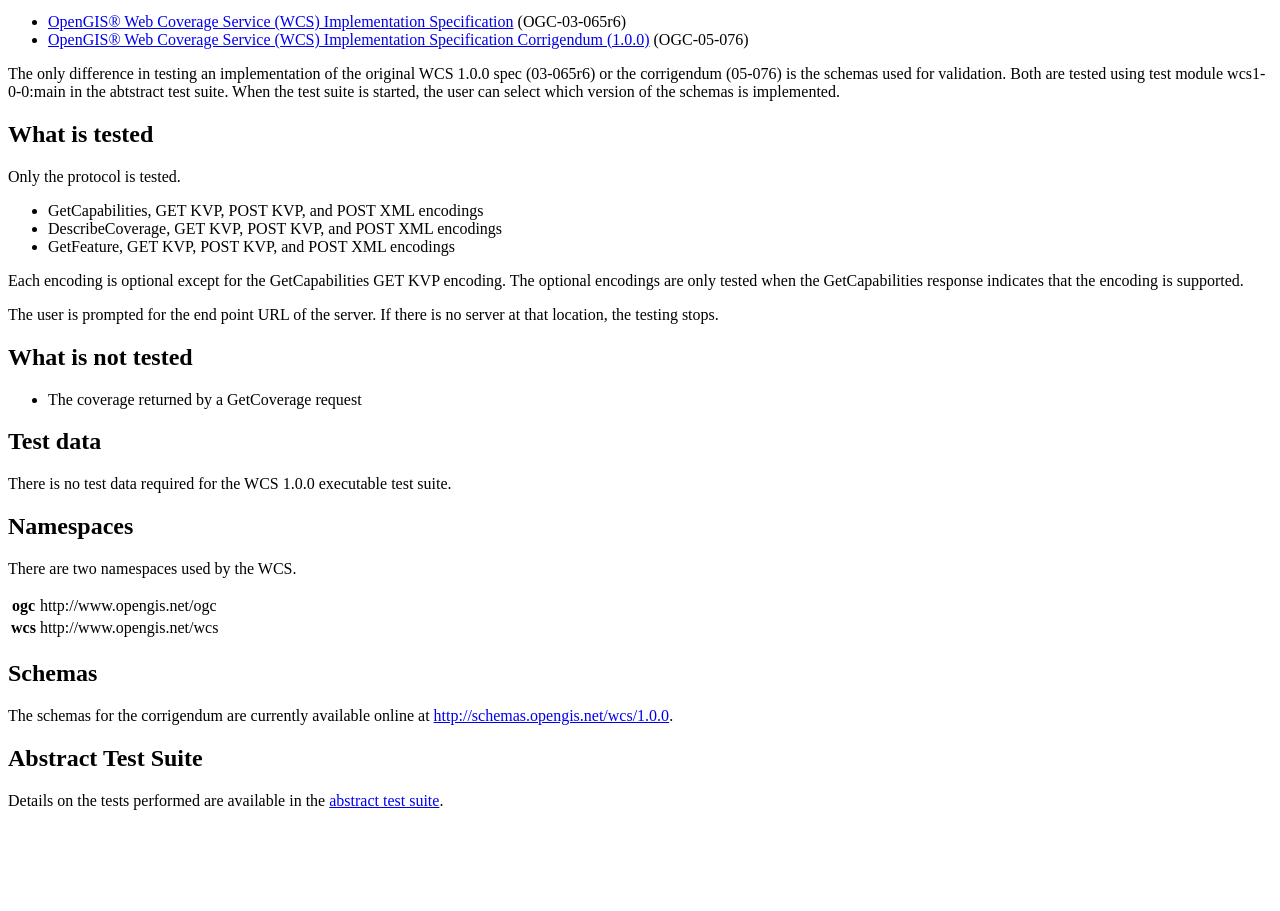
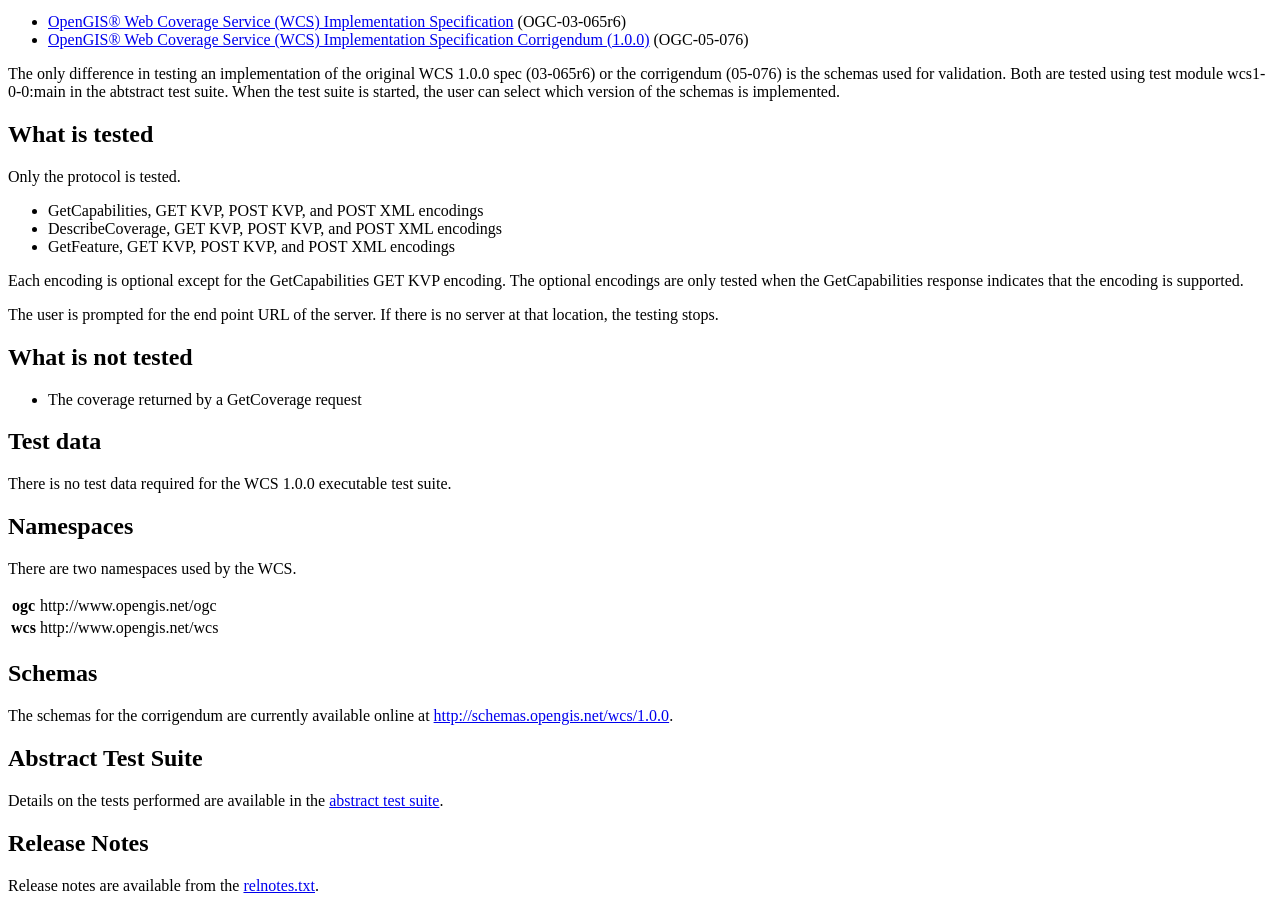
Before and after one commit to opengeospatial/ets-wcs10, a plain HTML site: page web/docs/wcs/1.0.0/index.html in a window 1280 px wide. Shown: the part 101-1012 px from the top of the page. Before the commit the page ends 927 px from the top, so only its background shows below. Drawn offline with Linux system fonts and the light colour scheme.

Commit message:
* simplifiy location of documents for several tests. * link to release notes for most tests.
git-svn-id: https://svn.opengeospatial.org/ogc-projects/cite/scripts/wcs/1.0.0/trunk@3492 32909982-3df7-0310-a142-94324ff2e7a9

```diff
--- a/web/docs/wcs/1.0.0/index.html
+++ b/web/docs/wcs/1.0.0/index.html
@@ -71,5 +71,10 @@ GetCapabilities response indicates that the encoding is supported.</p>
 
 <p>Details on the tests performed are available in the <a href="wcs-1.0.0-ats.html">abstract test suite</a>.</p>
 
+<h2>Release Notes</h2>
+<p>
+  Release notes are available from the <a href="relnotes.txt">relnotes.txt</a>.
+</p>
+
 </body>
 </html>
```
